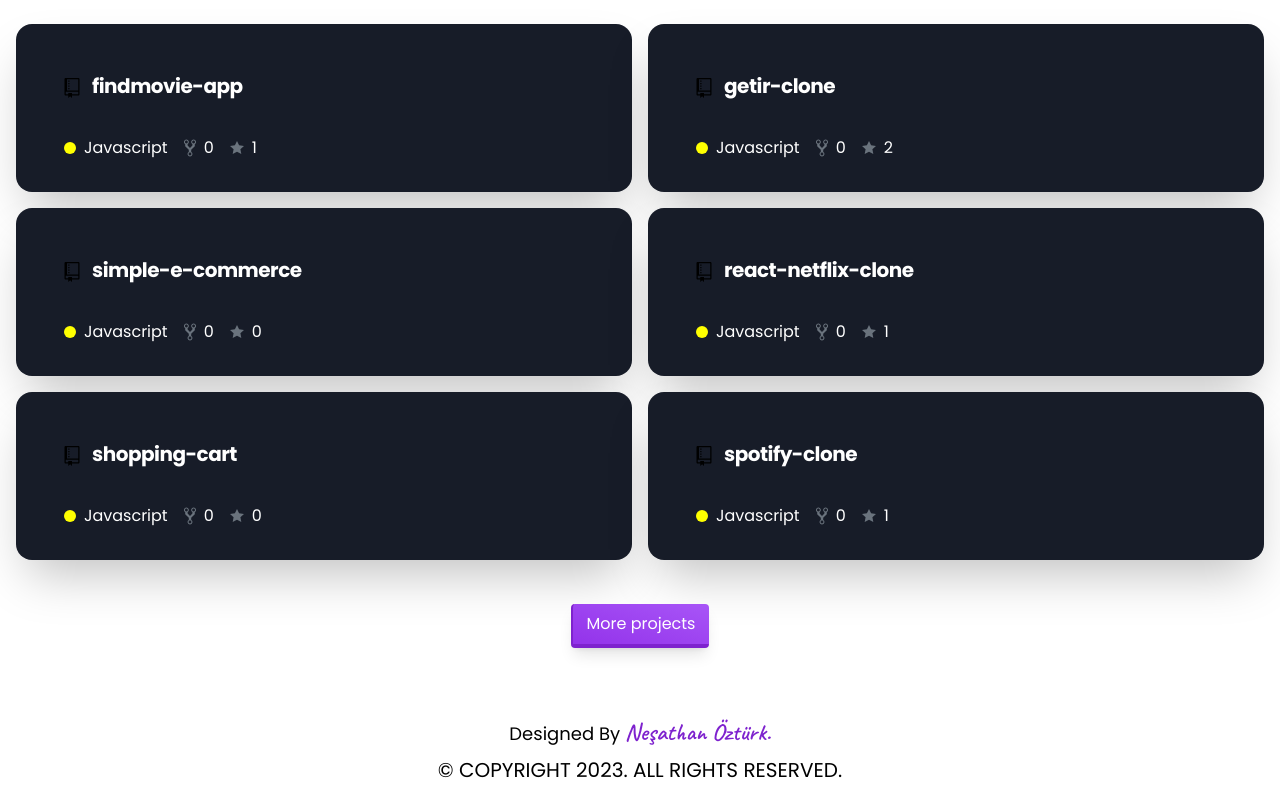
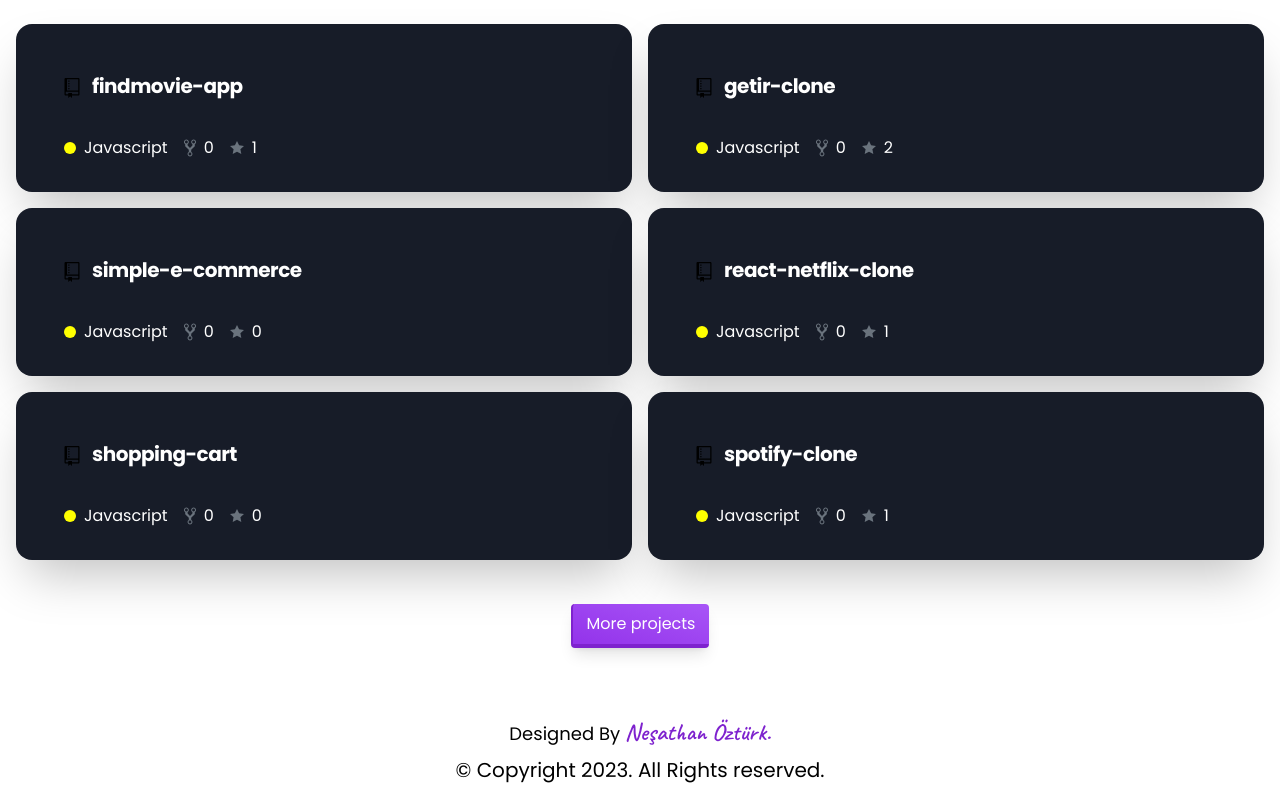
Before and after one commit to nesathanozturk/nesathanozturk, a React (Create React App) app: page / in a window 1280 px wide. Shown: the part 1464-2264 px from the top of the page. Built offline with nearby package versions, Linux system fonts and the light colour scheme.

Commit message:
style: edited copyright text

```diff
--- a/src/components/Footer.jsx
+++ b/src/components/Footer.jsx
@@ -10,7 +10,7 @@
           Neşathan Öztürk.
         </a>
       </p>
-      <p className="text-lg md:text-xl uppercase">
+      <p className="text-lg md:text-xl">
         &copy; Copyright 2023. All Rights reserved.
       </p>
     </footer>
```
